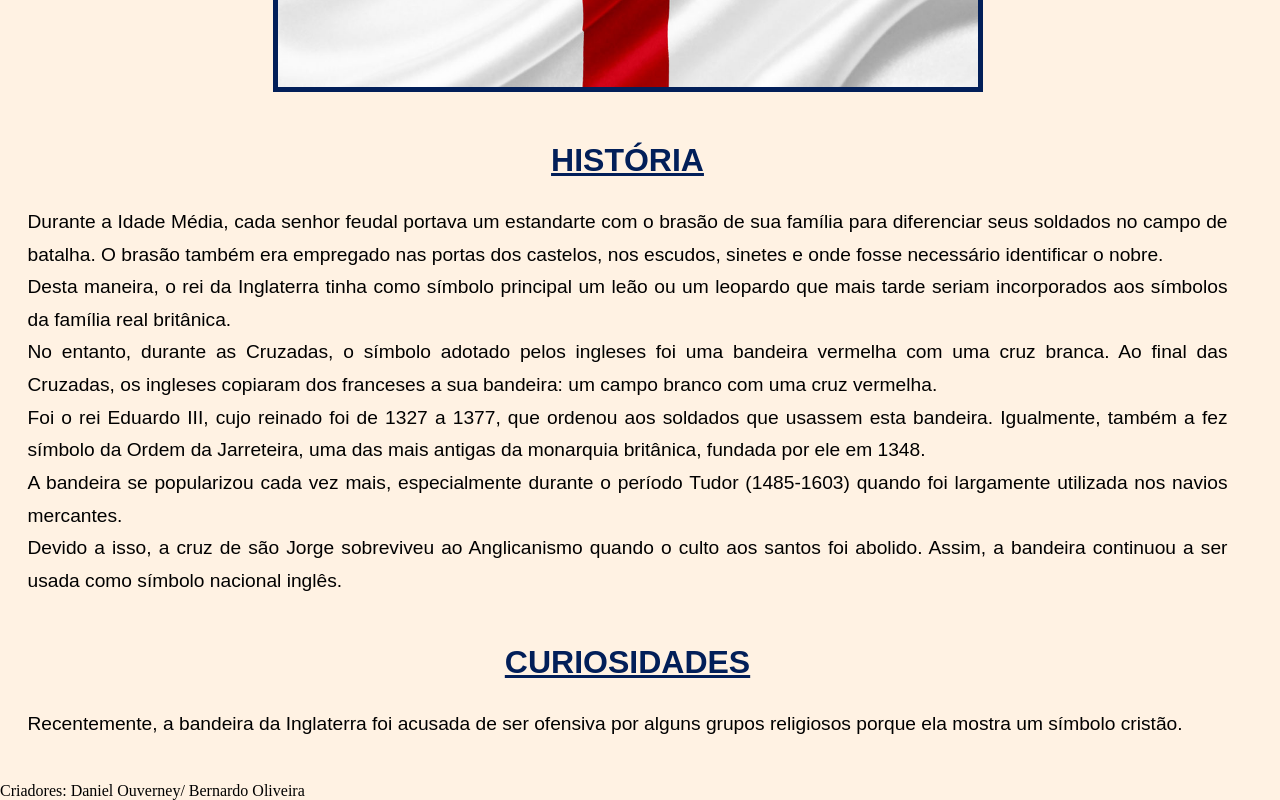
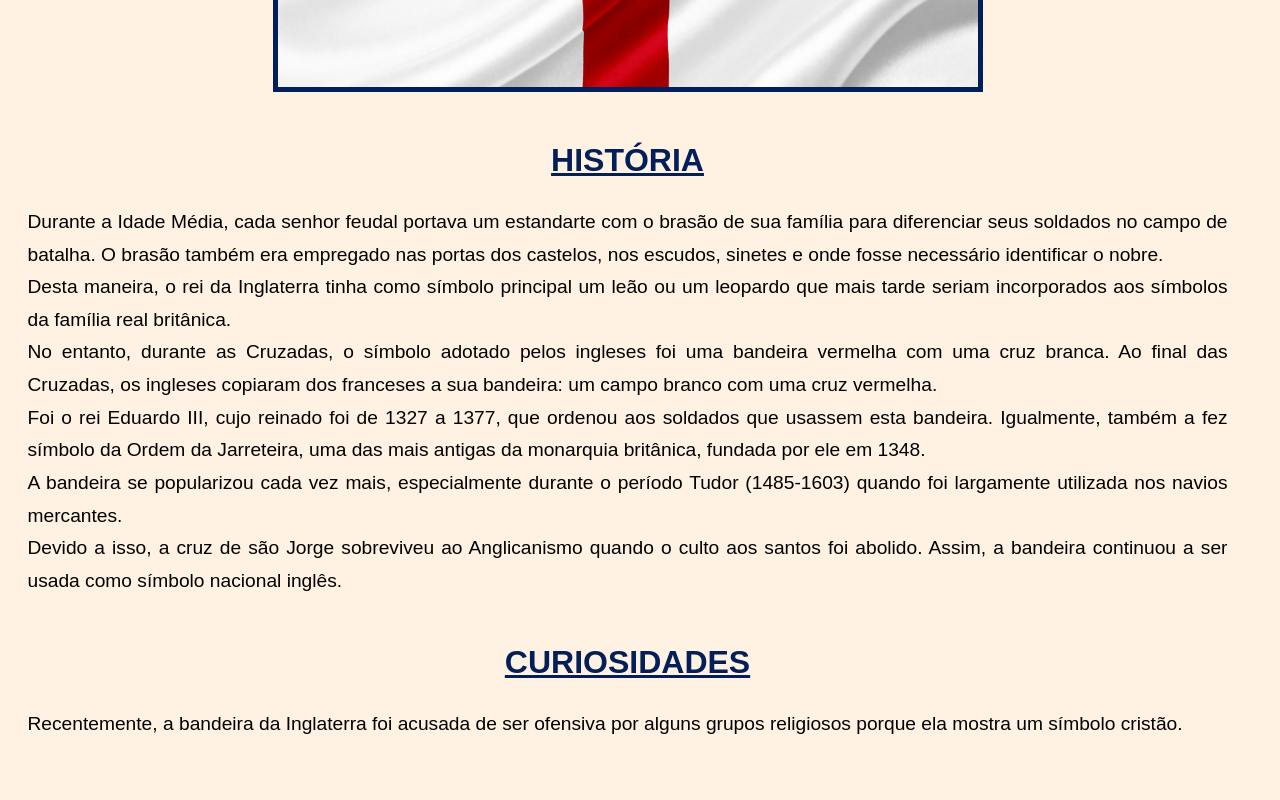
Before and after one commit to DanielsSon12/ProjetoInglaterra, a plain HTML site: page index.html in a window 1280 px wide. Shown: the part 1125-1925 px from the top of the page. Drawn offline with Linux system fonts and the light colour scheme.

Commit message:
Update index.html

```diff
--- a/index.html
+++ b/index.html
@@ -46,9 +46,6 @@
         <section class="frame">
             <iframe src="./Bandeira/bandeira.html" height="1350" width="99%" frameborder="0" name="bandeira">ESSE NAVEGADOR NÃO É COMPATÍVEL COM O IFRAME</iframe>
         </section>
-        <footer>
-            Criadores: Daniel Ouverney/ Bernardo Oliveira
-        </footer>
     </main>
 </body>
 </html>
```
